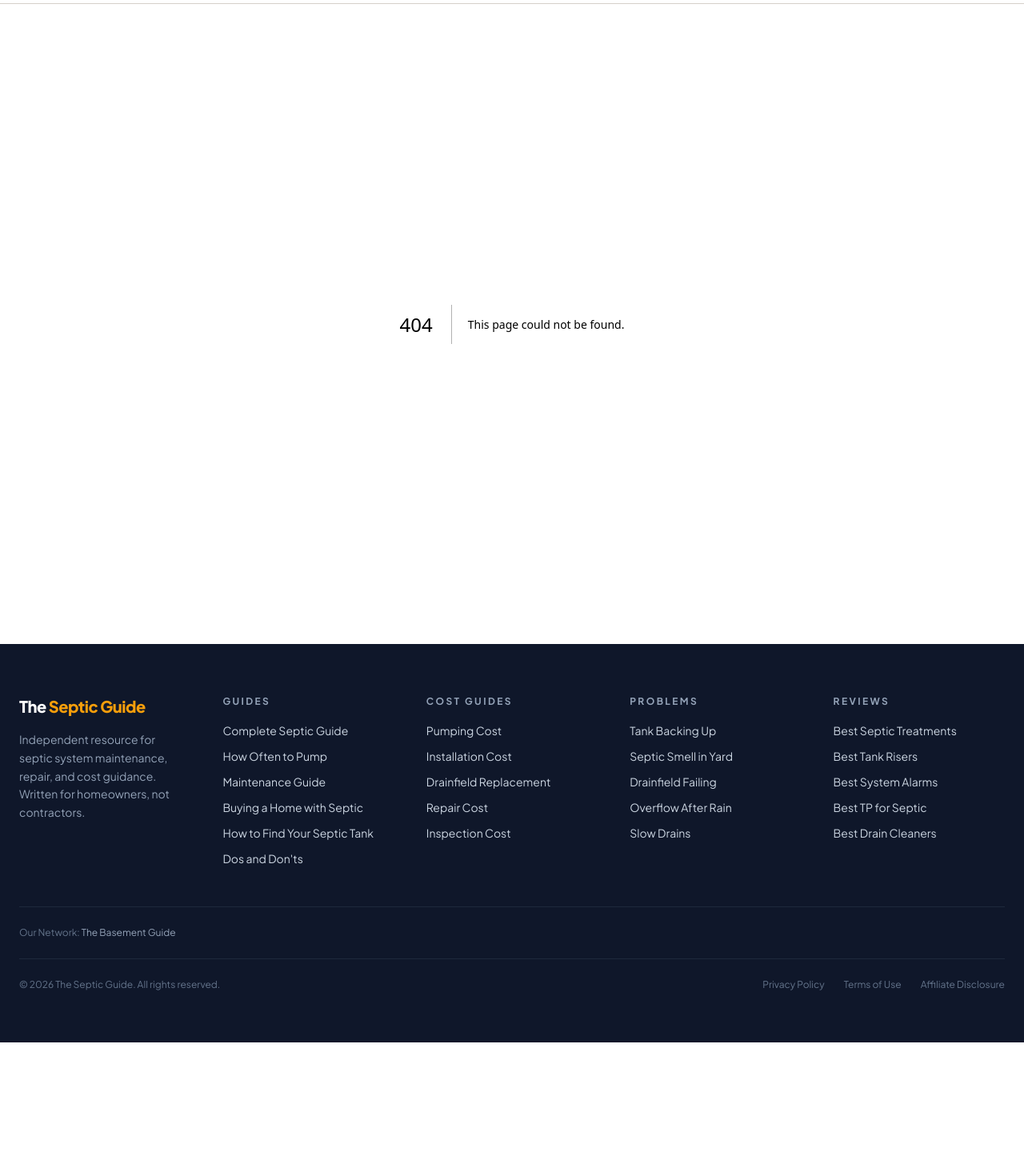
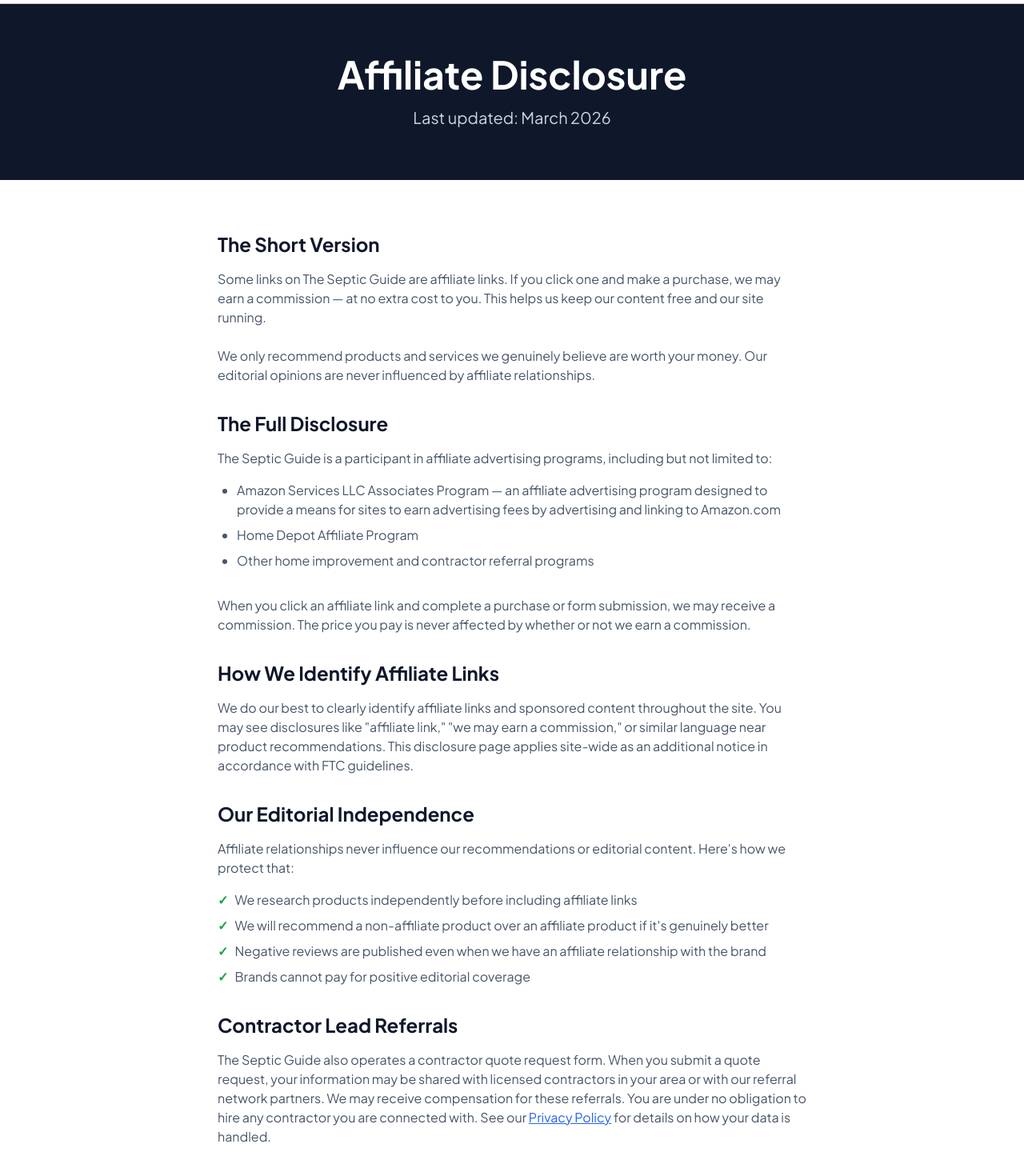
Before and after one commit to thebasementguide2026/theseptic.guide-, a Next.js app: page /affiliate-disclosure in a window 1280 px wide. Before the commit this address had no page. Shown: the part 60-1530 px from the top of the page at 80% size. Before the commit the page ends 1363 px from the top, so only its background shows below. Built offline with nearby package versions, Linux system fonts and the light colour scheme.

Commit message:
Add affiliate disclosure page

```diff
--- /dev/null
+++ b/app/affiliate-disclosure/page.tsx
@@ -0,0 +1,77 @@
+import { Metadata } from 'next';
+import Link from 'next/link';
+
+export const metadata: Metadata = {
+  title: 'Affiliate Disclosure | The Septic Guide',
+  description: 'Learn about affiliate relationships and how The Septic Guide earns revenue while maintaining editorial independence.',
+};
+
+export default function AffiliateDisclosurePage() {
+  return (
+    <main className="min-h-screen bg-white">
+      <section className="bg-slate-900 text-white py-16">
+        <div className="container mx-auto px-4 max-w-4xl text-center">
+          <h1 className="text-4xl md:text-5xl font-bold mb-4">Affiliate Disclosure</h1>
+          <p className="text-xl text-slate-300">
+            Last updated: March 2026
+          </p>
+        </div>
+      </section>
+
+      <section className="container mx-auto px-4 max-w-3xl py-16">
+        <div className="prose prose-lg max-w-none">
+          <h2 className="text-2xl font-bold text-slate-900 mb-4">The Short Version</h2>
+          <p className="text-slate-600 mb-6">
+            Some links on The Septic Guide are affiliate links. If you click one and make a purchase, we may earn a commission — at no extra cost to you. This helps us keep our content free and our site running.
+          </p>
+          <p className="text-slate-600 mb-8">
+            We only recommend products and services we genuinely believe are worth your money. Our editorial opinions are never influenced by affiliate relationships.
+          </p>
+
+          <h2 className="text-2xl font-bold text-slate-900 mb-4">The Full Disclosure</h2>
+          <p className="text-slate-600 mb-4">
+            The Septic Guide is a participant in affiliate advertising programs, including but not limited to:
+          </p>
+          <ul className="list-disc pl-6 text-slate-600 mb-8 space-y-2">
+            <li>Amazon Services LLC Associates Program — an affiliate advertising program designed to provide a means for sites to earn advertising fees by advertising and linking to Amazon.com</li>
+            <li>Home Depot Affiliate Program</li>
+            <li>Other home improvement and contractor referral programs</li>
+          </ul>
+          <p className="text-slate-600 mb-8">
+            When you click an affiliate link and complete a purchase or form submission, we may receive a commission. The price you pay is never affected by whether or not we earn a commission.
+          </p>
+
+          <h2 className="text-2xl font-bold text-slate-900 mb-4">How We Identify Affiliate Links</h2>
+          <p className="text-slate-600 mb-8">
+            We do our best to clearly identify affiliate links and sponsored content throughout the site. You may see disclosures like &quot;affiliate link,&quot; &quot;we may earn a commission,&quot; or similar language near product recommendations. This disclosure page applies site-wide as an additional notice in accordance with FTC guidelines.
+          </p>
+
+          <h2 className="text-2xl font-bold text-slate-900 mb-4">Our Editorial Independence</h2>
+          <p className="text-slate-600 mb-4">
+            Affiliate relationships never influence our recommendations or editorial content. Here&apos;s how we protect that:
+          </p>
+          <ul className="text-slate-600 mb-8 space-y-2">
+            <li className="flex items-start gap-2"><span className="text-green-600 font-bold">✓</span> We research products independently before including affiliate links</li>
+            <li className="flex items-start gap-2"><span className="text-green-600 font-bold">✓</span> We will recommend a non-affiliate product over an affiliate product if it&apos;s genuinely better</li>
+            <li className="flex items-start gap-2"><span className="text-green-600 font-bold">✓</span> Negative reviews are published even when we have an affiliate relationship with the brand</li>
+            <li className="flex items-start gap-2"><span className="text-green-600 font-bold">✓</span> Brands cannot pay for positive editorial coverage</li>
+          </ul>
+
+          <h2 className="text-2xl font-bold text-slate-900 mb-4">Contractor Lead Referrals</h2>
+          <p className="text-slate-600 mb-8">
+            The Septic Guide also operates a contractor quote request form. When you submit a quote request, your information may be shared with licensed contractors in your area or with our referral network partners. We may receive compensation for these referrals. You are under no obligation to hire any contractor you are connected with. See our <Link href="/privacy" className="text-blue-600 hover:text-blue-800 underline">Privacy Policy</Link> for details on how your data is handled.
+          </p>
+
+          <h2 className="text-2xl font-bold text-slate-900 mb-4">Questions?</h2>
+          <p className="text-slate-600 mb-8">
+            If you have any questions about our affiliate relationships or editorial practices, please <Link href="/about" className="text-blue-600 hover:text-blue-800 underline">contact us</Link>. We&apos;re happy to explain any specific recommendation or relationship.
+          </p>
+
+          <div className="mt-8">
+            <Link href="/" className="text-blue-600 hover:text-blue-800 underline">← Back to Home</Link>
+          </div>
+        </div>
+      </section>
+    </main>
+  );
+}
```
